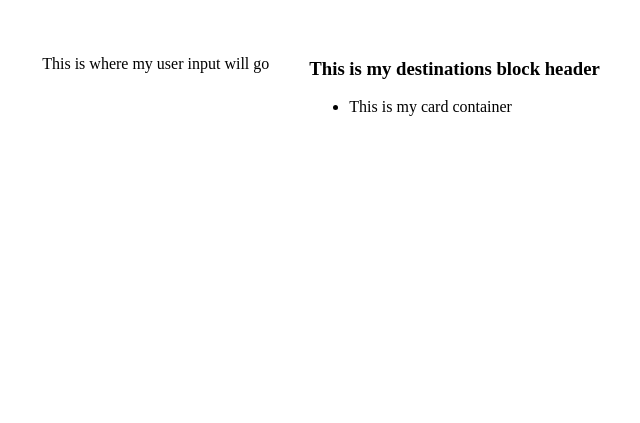
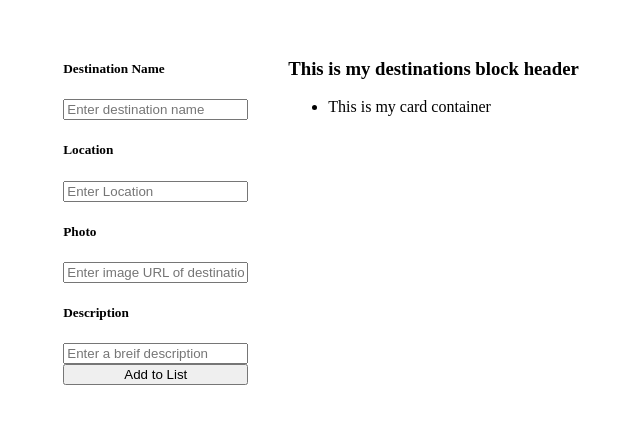
Before and after one commit to ddrummer3993/vacation-destinations-wishlist, a plain HTML site: page index.html in a window 1280 px wide. Shown: the part 61-484 px from the top of the page, without its empty margins (319-959 px from the left). Drawn offline with Linux system fonts and the light colour scheme.

Commit message:
created all user input boxes and submit button.

```diff
--- a/index.html
+++ b/index.html
@@ -13,9 +13,37 @@
         <h1>This is my header!</h1>
       </header>
       <main>
-        <section id="user_input">
-          <p>This is where my user input will go</p>
-        </section>
+        <form id="user_input">
+          <h5>Destination Name</h5>
+          <input
+            type="text"
+            name="Destination Name"
+            id="destination_name"
+            placeholder="Enter destination name"
+          />
+          <h5>Location</h5>
+          <input
+            type="text"
+            name="Location"
+            id="location"
+            placeholder="Enter Location"
+          />
+          <h5>Photo</h5>
+          <input
+            type="text"
+            name="Photo"
+            id="photo"
+            placeholder="Enter image URL of destination"
+          />
+          <h5>Description</h5>
+          <input
+            type="text"
+            name="Description"
+            id="Description"
+            placeholder="Enter a breif description"
+          />
+          <input id="submit_btn" type="submit" value="Add to List" />
+        </form>
         <section id="destinations">
           <h3 id="destinations_header">This is my destinations block header</h3>
           <ul id="card_container">
--- a/style.css
+++ b/style.css
@@ -10,6 +10,8 @@ main {
 
 #user_input {
     margin: 20px 20px 20px 20px;
+    display: flex;
+    flex-direction: column;
 }
 
 #destinations {
```
